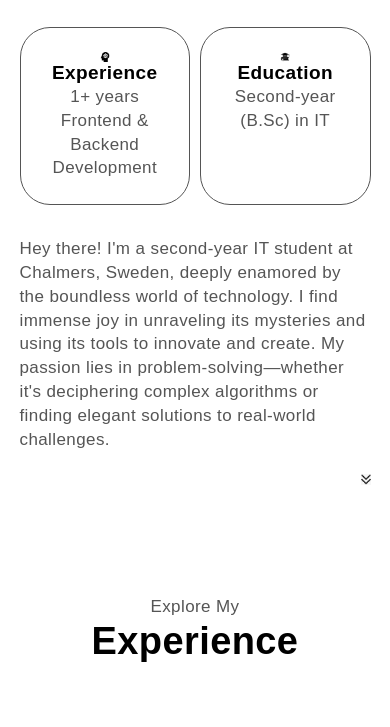
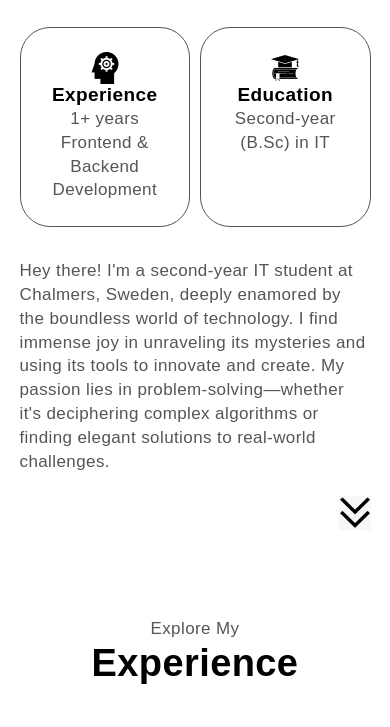
Before and after one commit to RezaAmanii/Portfolio-1, a plain HTML site: page index.html in a window 390 px wide. Shown: the part 1316-2043 px from the top of the page. Drawn offline with Linux system fonts and the light colour scheme.

Commit message:
new changes

```diff
--- a/style.css
+++ b/style.css
@@ -443,11 +443,6 @@ section{
     .project-container{
         grid-template-columns: 1fr;
     }
-
-    .icon1{
-        width: 10px;
-        max-width: fit-content;
-    }
 }
 
 @media(max-width: 600px){
@@ -465,10 +460,6 @@ section{
         gap: 1rem;
     }
 
-    .icon1{
-        width: 10px;
-        max-width: fit-content;
-    }
 
     footer{
         padding: 0;
```
